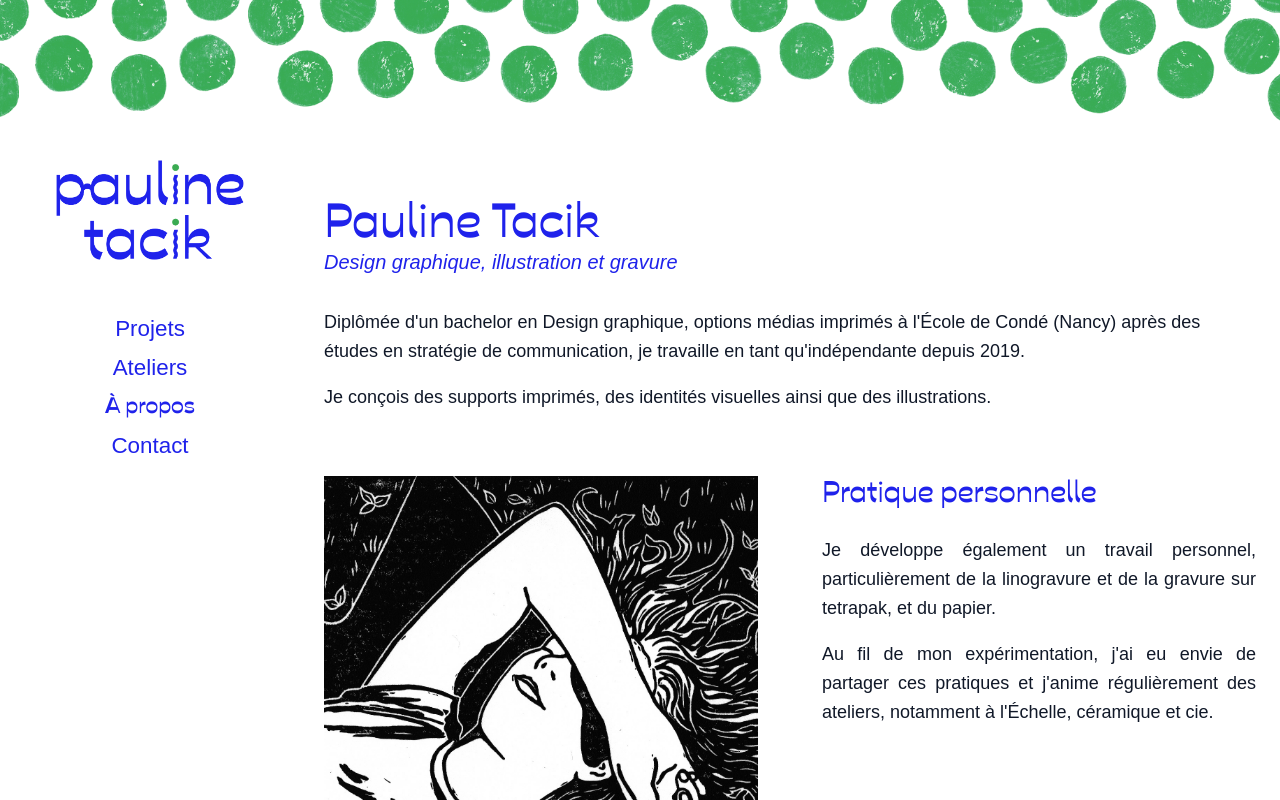
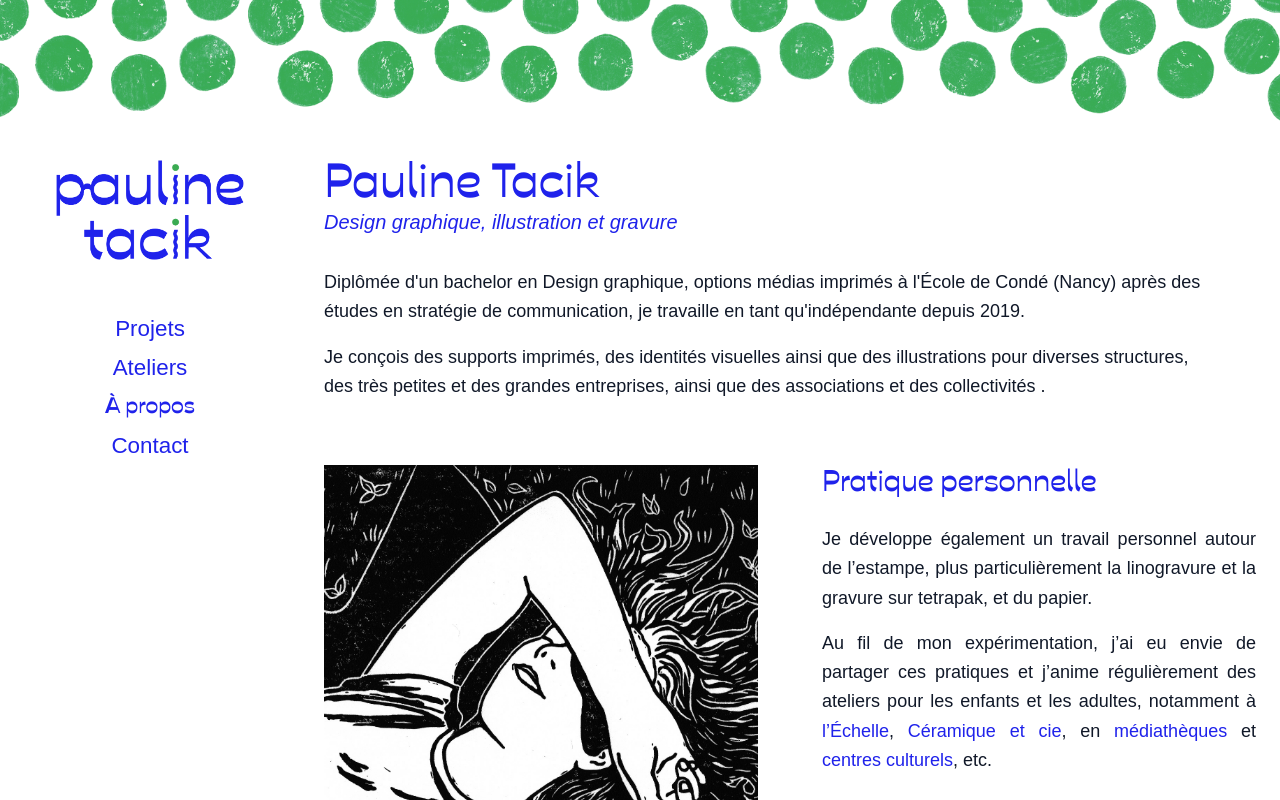
Before and after one commit to jsankare/pauline-tacik-graphic-design, a Next.js app: page /about in a window 1280 px wide. Shown: the top 800 px of the page. Built offline with nearby package versions, Linux system fonts and the light colour scheme; a web font is replaced by a local one.

Commit message:
update about

```diff
--- a/src/app/about/page.jsx
+++ b/src/app/about/page.jsx
@@ -21,7 +21,7 @@ const AboutPage = () => {
             <div className="max-w-6xl mx-auto px-6 py-20">
                 {/* Top Section - Title and Introduction */}
                 <div className="mb-16">
-                    <H1 color="text-primary" title="Pauline Tacik" align="text-left" />
+                    <H1 noMt color="text-primary" title="Pauline Tacik" align="text-left" />
                     <p className="text-xl text-primary italic mb-8 font-omnes-semicond">
                         Design graphique, illustration et gravure
                     </p>
@@ -31,7 +31,7 @@ const AboutPage = () => {
                             après des études en stratégie de communication, je travaille en tant qu'indépendante depuis 2019.
                         </p>
                         <p className="text-gray-900 font-omnes-semicond">
-                            Je conçois des supports imprimés, des identités visuelles ainsi que des illustrations.
+                          Je conçois des supports imprimés, des identités visuelles ainsi que des illustrations pour diverses structures, des très petites  et des grandes entreprises, ainsi que des associations et des collectivités .
                         </p>
                     </div>
                 </div>
@@ -57,12 +57,15 @@ const AboutPage = () => {
                         </h2>
                         <div className="space-y-4 text-lg leading-relaxed transition-transform duration-300 group-hover:scale-105">
                             <p className="text-gray-900 text-justify font-omnes-semicond">
-                                Je développe également un travail personnel, particulièrement
-                                de la linogravure et de la gravure sur tetrapak, et du papier.
+                              Je développe également un travail personnel autour  de l’estampe, plus particulièrement
+                              la linogravure et la gravure sur tetrapak, et du papier.
                             </p>
                             <p className="text-gray-900 text-justify font-omnes-semicond">
-                                Au fil de mon expérimentation, j'ai eu envie de partager ces pratiques et j'anime
-                                régulièrement des ateliers, notamment à l'Échelle, céramique et cie.
+                              Au fil de mon expérimentation, j’ai eu envie de partager ces pratiques et j’anime
+                              régulièrement des ateliers pour les enfants et les adultes, notamment à
+                              <span className="text-primary" > l’Échelle</span>, <span className="text-primary" >Céramique
+                              et cie</span>,  en <span className="text-primary" >médiathèques</span> et
+                              <span className="text-primary" > centres culturels</span>, etc.
                             </p>
                         </div>
                     </div>
--- a/src/app/admin/components/AdminDashboard.jsx
+++ b/src/app/admin/components/AdminDashboard.jsx
@@ -36,7 +36,6 @@ const AdminDashboard = () => {
             { field: 'name', label: 'Nom' },
             { field: 'type', label: 'Type' },
             { field: 'date', label: 'Date' },
-            { field: 'price', label: 'Prix' },
             { field: 'images', label: 'Images' }
         ],
         users: [
--- a/src/app/admin/components/DataTable.jsx
+++ b/src/app/admin/components/DataTable.jsx
@@ -89,10 +89,6 @@ const DataTable = ({ data, columns, onEdit, onDelete, type }) => {
                     <span className="text-xs text-gray-500">({value.length})</span>
                 </div>
             );
-        }
-
-        if (field === 'price' && typeof value === 'number') {
-            return `${value}€`;
         }
         if (field === 'duration' && typeof value === 'number') {
             return `${value} min`;
--- a/src/app/admin/components/EditModal.jsx
+++ b/src/app/admin/components/EditModal.jsx
@@ -63,7 +63,7 @@ const EditModal = ({ isOpen, onClose, item, onSave, type }) => {
             case 'workshop':
                 return [
                     { field: 'name', label: 'Nom', type: 'text', required: true },
-                    { field: 'description', label: 'Description longue', type: 'textarea', required: true },
+                    { field: 'description', label: 'Description', type: 'textarea', required: true },
                     { field: 'thumbnail', label: 'Miniature', type: 'image', required: false },
                     { field: 'images', label: 'Images', type: 'imageArray', required: false },
                     { field: 'date', label: 'Date', type: 'date', required: true },
```
